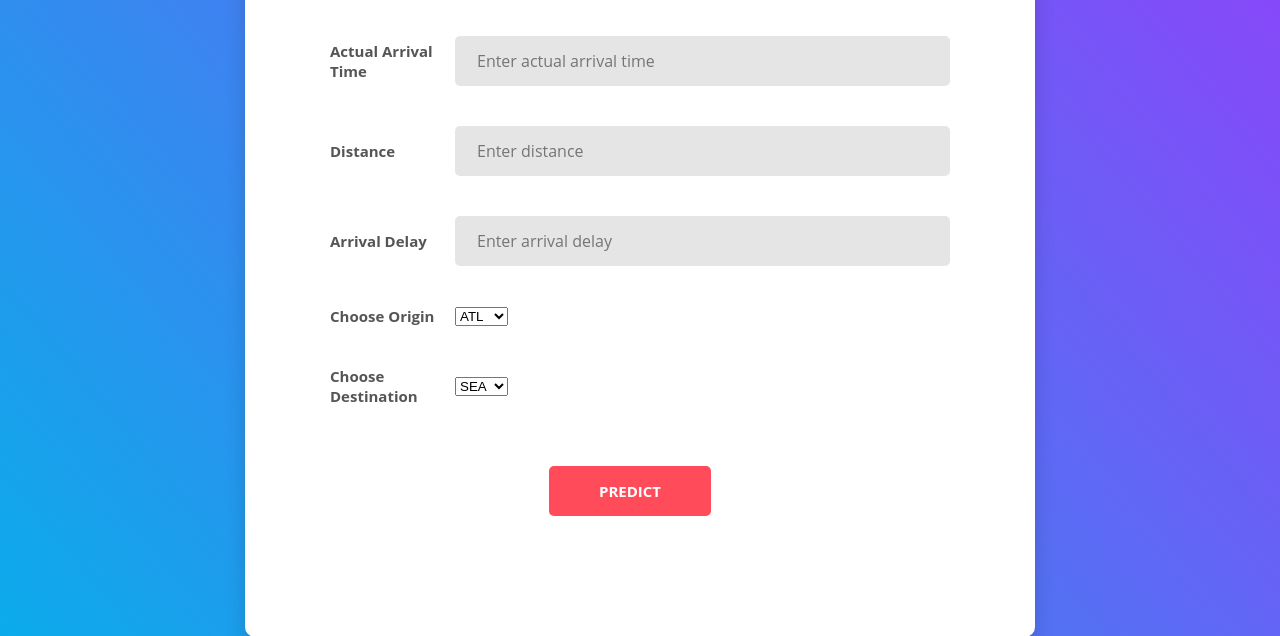
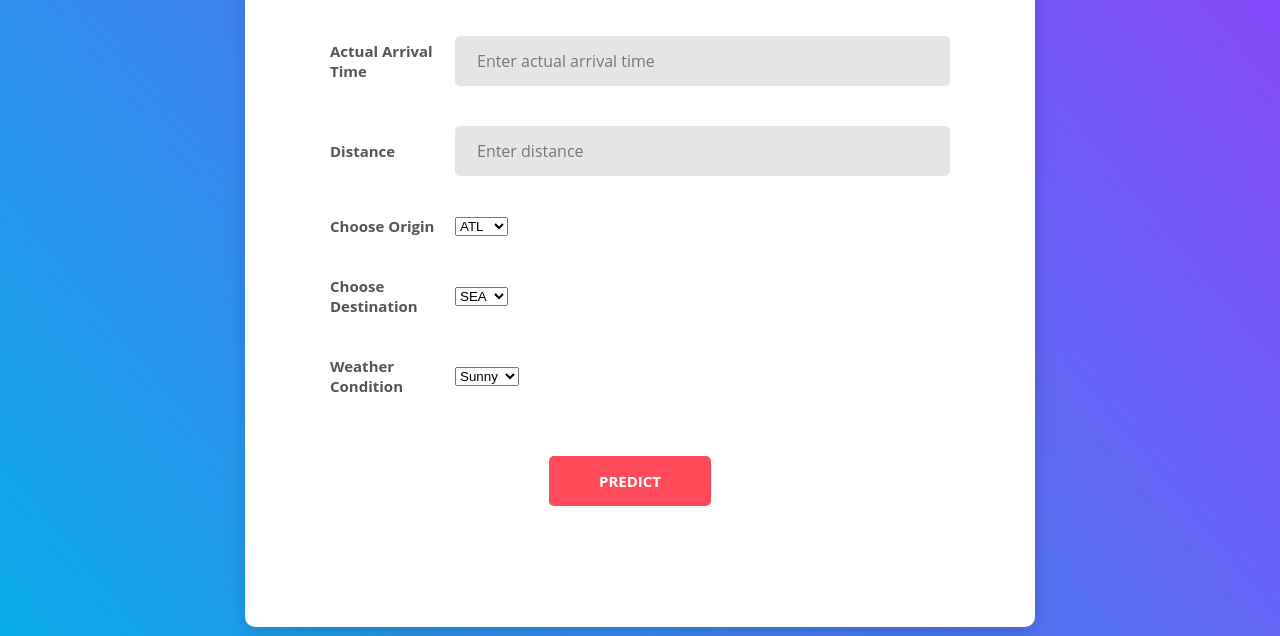
Before and after one commit to KC44/Flight-Delay-Detection, a Flask app: page / in a window 1280 px wide. Shown: the part 854-1490 px from the top of the page. Run offline with Flask 2, Linux system fonts and the light colour scheme; parts of the project's set-up code (start-up, migrations or seed data) failed here and were passed over.

Commit message:
Add files via upload

```diff
--- a/flask app/templates/flight.html
+++ b/flask app/templates/flight.html
@@ -108,15 +108,7 @@
                                 </div>
                             </div>
                         </div>
-<div class="form-row">
-                            <div class="name">Arrival Delay</div>
-                            <div class="value">
-                                <div class="input-group">
-											<input class="input--style-5" type="number"  name="de" placeholder="Enter arrival delay" required="required" />
 
-                                </div>
-                            </div>
-                        </div>
 <div class="form-row">
                             <div class="name">Choose Origin</div>
                             <div class="value">
@@ -147,6 +139,21 @@
                                 </div>
                             </div>
                         </div>
+                        <div class="form-row">
+                        <div class="name">Weather Condition</div>
+                            <div class="value">
+                                <div class="input-group">
+                                <label form="Weather condition"></label>
+<select name="c">
+<option value ="SUN">Sunny</option>
+<option value ="CLO">Cloudy</option>
+<option value ="WIN">Windy</option>
+<option value ="SNO">Snowy</option>
+<option value ="RAI">Rainy</option>
+</select>
+                                </div>
+                            </div>
+                        </div>
                         <center>
                         <div>
                             <button class="btn btn--radius-2 btn--red" type="submit">Predict</button>
```
